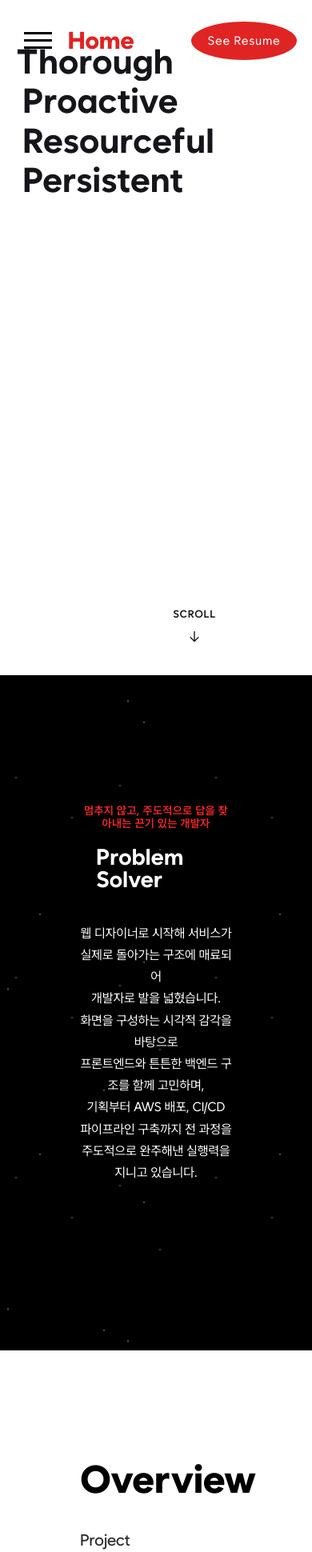
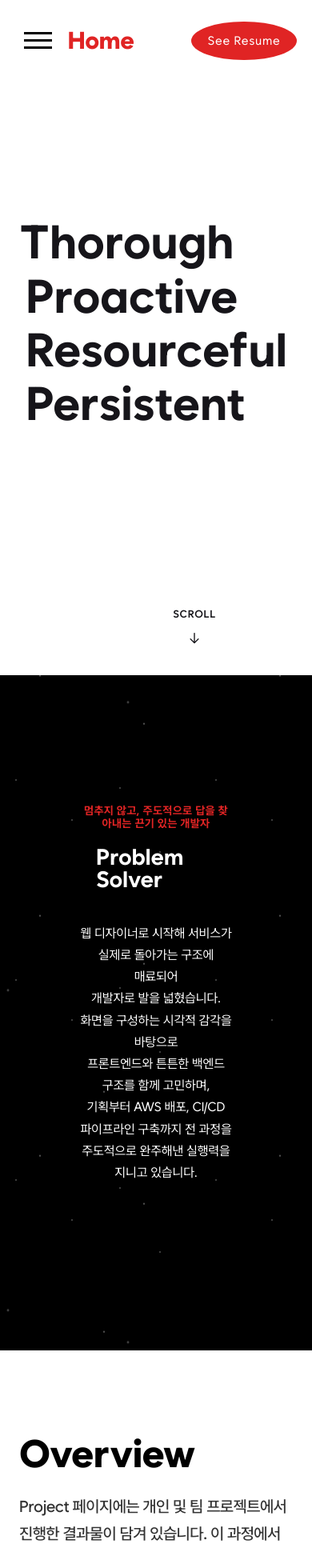
Before and after one commit to leeyu-ri/MyPortfolio, a React (Vite) app: page / in a window 390 px wide. Shown: the top 1940 px of the page at 80% size. Built offline with nearby package versions, Linux system fonts and the light colour scheme.

Commit message:
모바일 반응형 레이아웃 개선

```diff
--- a/src/components/Hero.module.css
+++ b/src/components/Hero.module.css
@@ -207,14 +207,17 @@
   }
 }
 
-@media (max-width: 480px) {
+@media (max-width: 768px) {
   .hero {
-    padding: 20px 20px 56px;
+    padding: 20px 24px 56px;
+    display: flex;
+    flex-direction: column;
+    justify-content: center;
   }
 
   .heroTitle {
-    font-size: 11vw;
-    margin-top: 32px;
+    font-size: 15vw;
+    margin-top: 0;
     line-height: 1.15;
   }
 
--- a/src/components/SecondSection.module.css
+++ b/src/components/SecondSection.module.css
@@ -104,4 +104,5 @@
   line-height: 1.7;
   letter-spacing: -0.01em;
   text-align: center;
+  word-break: keep-all;
 }
--- a/src/pages/Home.jsx
+++ b/src/pages/Home.jsx
@@ -30,7 +30,6 @@ function Home() {
     <div>
       <Hero />
       <SecondSection />
-      <section calssName={styles.overview}></section>
       <section
         ref={sectionRef}
         className={`${styles.overview} ${isVisible ? styles.visible : ""}`}
--- a/src/pages/Home.module.css
+++ b/src/pages/Home.module.css
@@ -138,3 +138,17 @@
   transform: translateY(0);
   transition-delay: 1.4s;
 }
+
+@media (max-width: 768px) {
+  .overview {
+    padding: 60px 24px 80px;
+  }
+
+  .overviewTitle {
+    padding: 40px 0 20px 0;
+  }
+
+  .overviewCards {
+    grid-template-columns: 1fr;
+  }
+}
```
